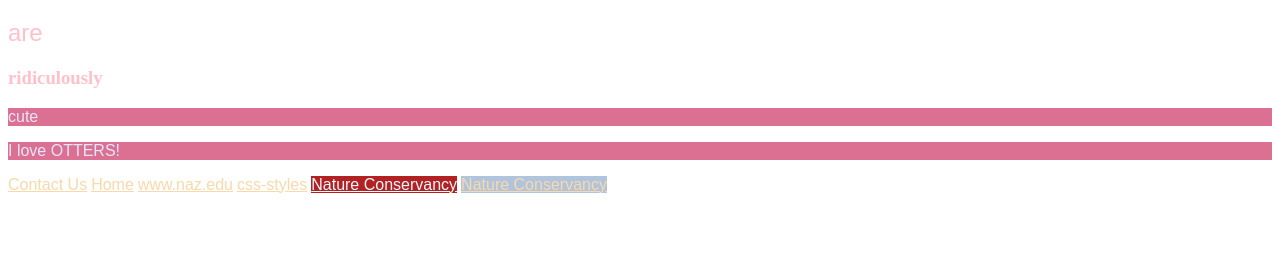
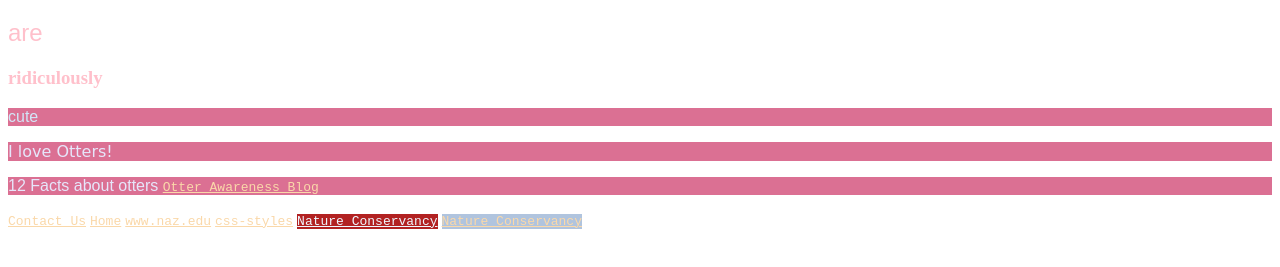
Before and after one commit to jhoch1/assignment-1, a plain HTML site: page index.html in a window 1280 px wide. Shown: the part 61-328 px from the top of the page. Drawn offline with Linux system fonts and the light colour scheme.

Commit message:
new classes and id's

```diff
--- a/css/styles.css
+++ b/css/styles.css
@@ -34,9 +34,22 @@ h2 {
     font-weight: 300
 }
 
+#special-paragraph {
+    color: #d2e6f7;
+}
+
+#special-font {
+    font-family: cursive;
+}
+
+body a {
+    font-family: monospace;
+}
+
 p {
     color: lavender;
-    background-color: palevioletred
+    font-size: 22 pt;
+    background-color: palevioletred;
 }
 
 a {
--- a/index.html
+++ b/index.html
@@ -24,8 +24,9 @@
         <h1 class="cis-260"> OTTERS</h1>
         <h2 style="color : pink;">are</h2>
         <h3 style="color : pink;">ridiculously</h3>
-    <p>cute</p>
-    <p >I love OTTERS!</p>
+        <p id="special-paragraph">cute</p>
+        <p id="special-font">I love Otters!</p>
+        <p> 12 Facts about otters <a href="https://www.doi.gov/blog/12-facts-about-otters-sea-otter-awareness-week" target="_blank">Otter Awareness Blog</a></p>
         <a href="contact.html">Contact Us</a>
         <a href="index.html">Home</a>
         <a href="http://www.naz.edu" target="_blank">www.naz.edu</a>
```
Lines whose indentation alone changed are shown as unchanged.
